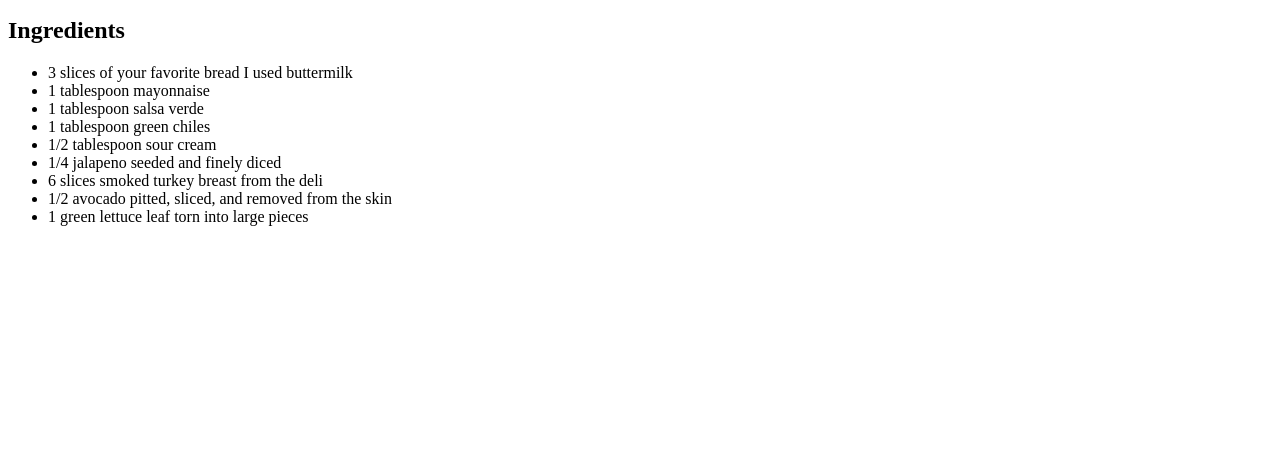
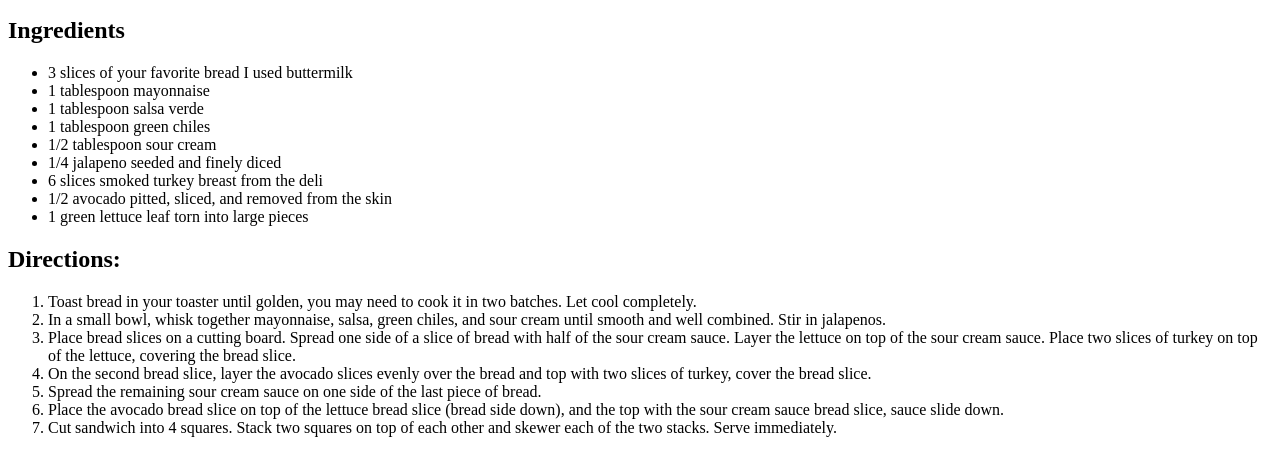
Before and after one commit to k421s/odin-recipes, a plain HTML site: page recipes/sandwhich.html in a window 1280 px wide. Shown: the part 571-1024 px from the top of the page. Before the commit the page ends 813 px from the top, so only its background shows below. Drawn offline with Linux system fonts and the light colour scheme.

Commit message:
added directions

```diff
--- a/recipes/sandwhich.html
+++ b/recipes/sandwhich.html
@@ -24,5 +24,15 @@
         <li>1/2 avocado pitted, sliced, and removed from the skin</li>
         <li>1 green lettuce leaf torn into large pieces</li>
     </ul>
+    <h2>Directions:</h2>
+    <ol>
+        <li>Toast bread in your toaster until golden, you may need to cook it in two batches. Let cool completely.</li>
+        <li>In a small bowl, whisk together mayonnaise, salsa, green chiles, and sour cream until smooth and well combined. Stir in jalapenos.</li>
+        <li>Place bread slices on a cutting board. Spread one side of a slice of bread with half of the sour cream sauce. Layer the lettuce on top of the sour cream sauce. Place two slices of turkey on top of the lettuce, covering the bread slice.</li>
+        <li>On the second bread slice, layer the avocado slices evenly over the bread and top with two slices of turkey, cover the bread slice.</li>
+        <li>Spread the remaining sour cream sauce on one side of the last piece of bread.</li>
+        <li>Place the avocado bread slice on top of the lettuce bread slice (bread side down), and the top with the sour cream sauce bread slice, sauce slide down.</li>
+        <li>Cut sandwich into 4 squares. Stack two squares on top of each other and skewer each of the two stacks. Serve immediately.</li>
+    </ol>
 </body>
 </html>
```
